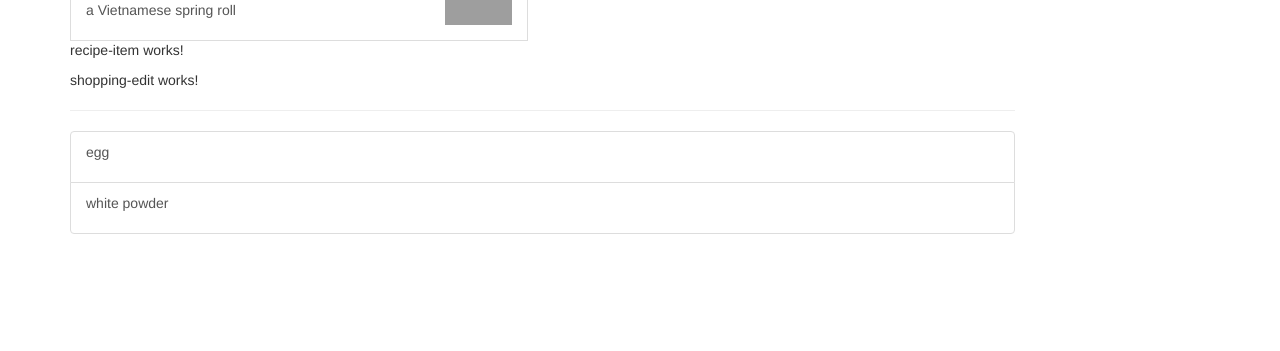
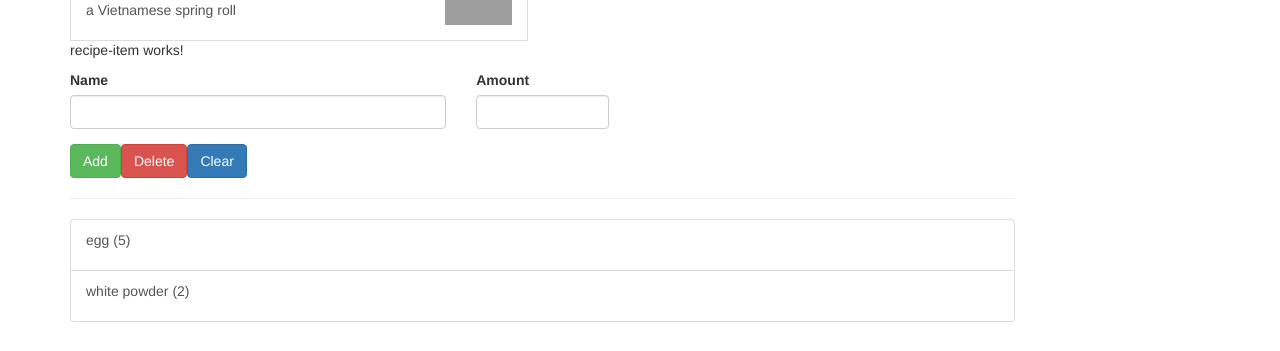
Before and after one commit to ashleynguci/ng-shopping-list, an Angular app: page / in a window 1280 px wide. Shown: the part 238-589 px from the top of the page. Built offline with nearby package versions, Linux system fonts and the light colour scheme; grey boxes are pictures that could not be loaded.

Commit message:
basic setting

```diff
--- a/src/app/shopping-list/shopping-edit/shopping-edit.component.html
+++ b/src/app/shopping-list/shopping-edit/shopping-edit.component.html
@@ -1 +1,24 @@
-<p>shopping-edit works!</p>
+<div class="row">
+    <div class="col-xs-12">
+        <form>
+            <div class="row">
+                <div class="col-sm-5 form-group">
+                    <label for="name">Name</label>
+                    <input type="text" id="name" class="form-control">
+                </div>
+                <div class="col-sm-2 form-group">
+                    <label for="amount">Amount</label>
+                    <input type="number" id="amount" class="form-control">
+                </div>
+            </div>
+
+            <div class="row">
+                <div class="col-xs-12">
+                    <button class="btn btn-success" type="submit">Add</button>
+                    <button class="btn btn-danger" type="submit">Delete</button>
+                    <button class="btn btn-primary" type="submit">Clear</button>
+                </div>
+            </div>
+        </form>
+    </div>
+</div>
--- a/src/app/shopping-list/shopping-list.component.html
+++ b/src/app/shopping-list/shopping-list.component.html
@@ -4,7 +4,7 @@
         <hr>
         <ul class="list-group">
             <a class="list-group-item" style="cursor:pointer" *ngFor="let ingre of ingredients">
-                <p>{{ingre.name}}</p>
+                <p>{{ingre.name}} ({{ingre.amount}})</p>
             </a>
         </ul>
     </div>
```
